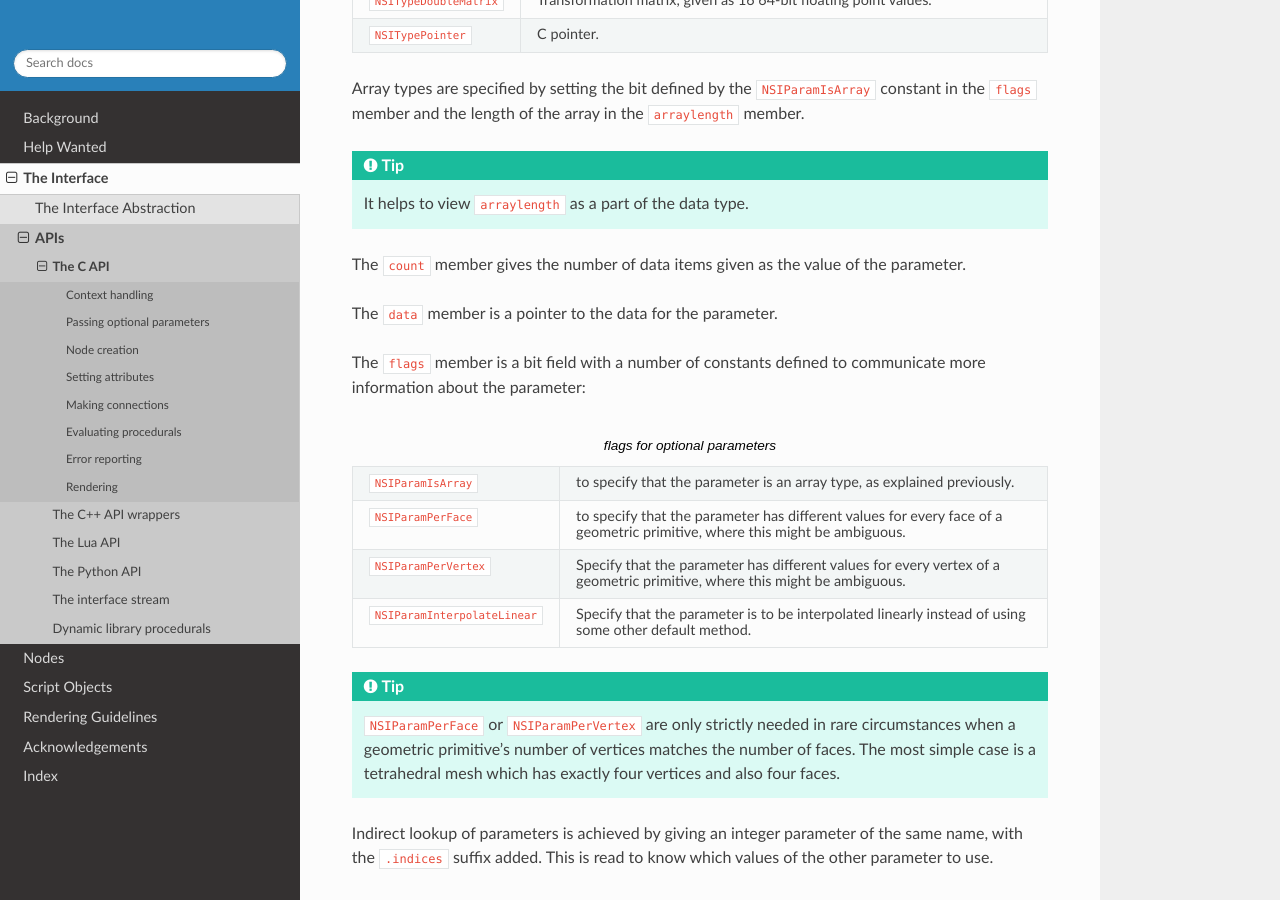
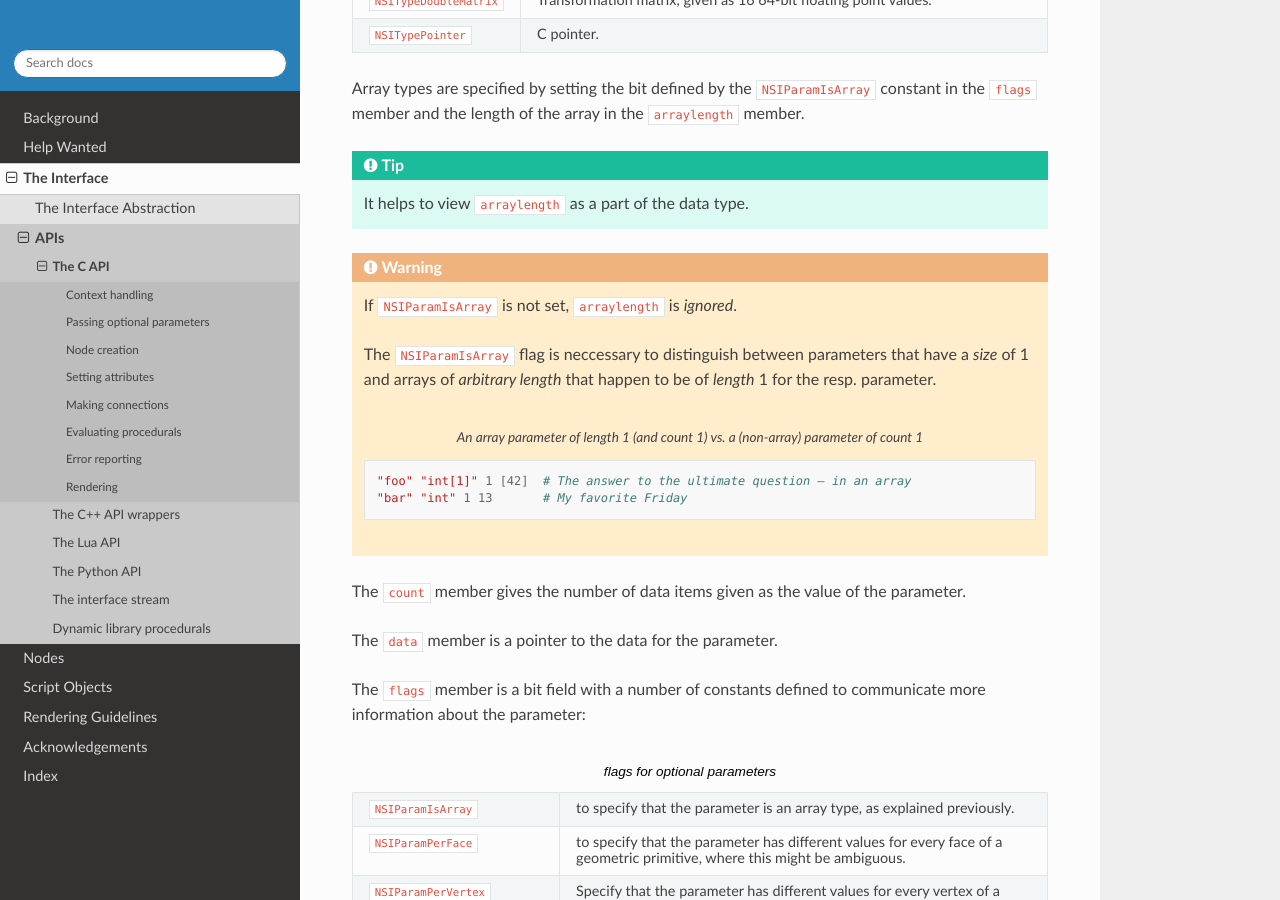
Before and after one commit to virtualritz/nsi-docs, a Sphinx documentation site: the page built from docs/c-api.rst, in a window 1280 px wide and 900 px high, scrolled down 2907 px. Built offline with Sphinx 7.4.7 and the Read the Docs theme 2.0.0, drawn with Linux system fonts in a browser that asks for light colours.

Commit message:
Clarified need for NSIParamIsArray flag.

```diff
--- a/docs/c-api.rst
+++ b/docs/c-api.rst
@@ -202,6 +202,20 @@ the array in the ``arraylength`` member.
 
 .. Tip::
     It helps to view ``arraylength`` as a part of the data type.
+
+.. Warning::
+    If ``NSIParamIsArray`` is not set, ``arraylength`` is *ignored*.
+
+    The ``NSIParamIsArray`` flag is neccessary to distinguish between
+    parameters that have a *size* of 1 and arrays of *arbitrary length*
+    that happen to be of *length* 1 for the resp. parameter.
+
+    .. code-block:: shell
+        :caption: An array parameter of length 1 (and count 1) vs. a (non-array) parameter of count 1
+
+        "foo" "int[1]" 1 [42]  # The answer to the ultimate question – in an array
+        "bar" "int" 1 13       # My favorite Friday
+
 
 The ``count`` member gives the number of data items given as the value
 of the parameter.
```
Also changed, not shown: docs/nodes.rst (+19 -2 lines).
